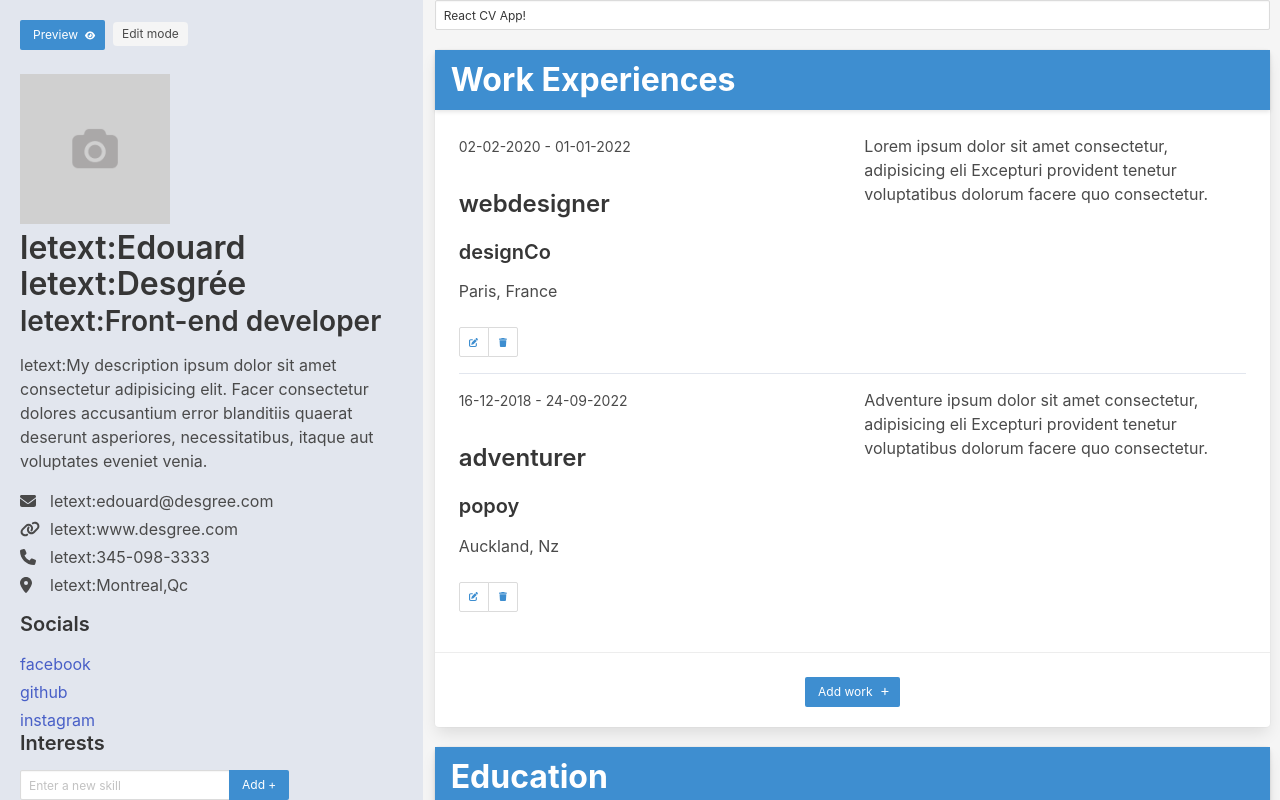
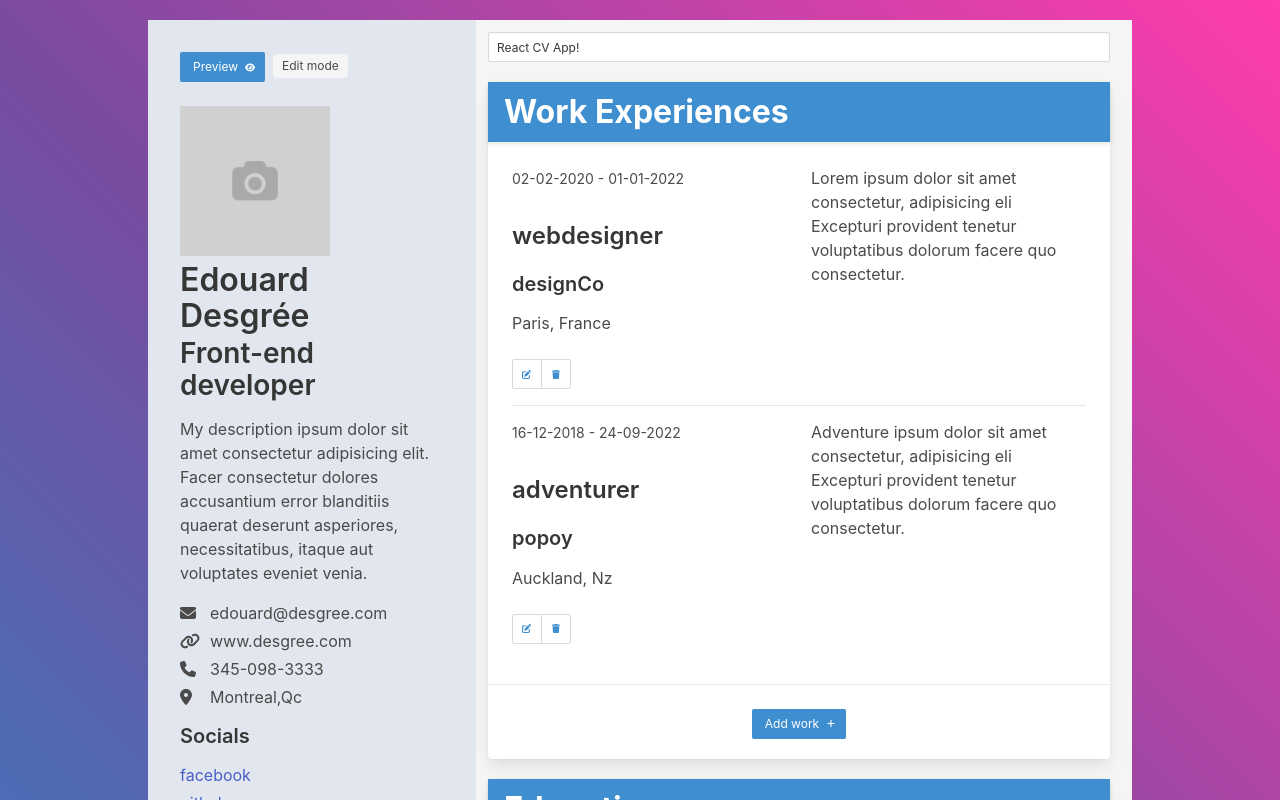
Before and after one commit to edesgree/react-cv-app, a React (Vite) app: page / in a window 1280 px wide. Shown: the top 800 px of the page. Built offline with nearby package versions, Linux system fonts and the light colour scheme.

Commit message:
input form styling

```diff
--- a/src/App.jsx
+++ b/src/App.jsx
@@ -166,7 +166,8 @@ function App() {
     }));
   };
   return (
-    <main className="App columns">
+    <div className=" container is-max-desktop">
+      <main className="app columns">
         <aside className="column is-one-third ">
           <div className="content">
             <div className="block">
@@ -248,6 +249,7 @@ function App() {
           />
         </div>
       </main>
+    </div>
   );
 }
 
--- a/src/assets/styles.scss
+++ b/src/assets/styles.scss
@@ -6,7 +6,8 @@ $green: #94d7a2;
 $pink: #f8bcbc;
 $blue: #3e8ed0;
 $primary: $blue;
-$dark-blue: #293264;
+
+$dark-blue: #334155;
 $dark-white: #f5f7fb;
 $light-blue: #d6dbf5;
 $lighter-blue: #e2e6ee;
@@ -16,7 +17,13 @@ $purple: rgb(147 30 140);
 $cyan: #00ffb8;
 body {
   align-items: center;
-  background: $dark-white;
+  background-color: #ff3cac;
+  background-image: linear-gradient(
+    225deg,
+    #ff3cac 0%,
+    #784ba0 50%,
+    #2b86c5 100%
+  );
 
   display: flex;
   font-family: 'Karla', sans-serif;
@@ -24,7 +31,10 @@ body {
   margin: 0;
   min-height: 100vh;
 }
-
+.app.columns {
+  //border-radius: 20px;
+  margin-top: 20px;
+}
 main {
   background-color: whitesmoke;
 
--- a/src/components/Intro.jsx
+++ b/src/components/Intro.jsx
@@ -1,6 +1,7 @@
 import React from 'react';
 
 import EditableText from './helpers/EditableText';
+import InputEditable from './helpers/InputEditable';
 export default function Intro(props) {
   return (
     <div>
@@ -38,7 +39,6 @@ export default function Intro(props) {
           />
         </h2>
       </header>
-
       <EditableText
         currentEdit={props.currentEdit}
         editableName="userDescription"
--- a/src/components/UserContact.jsx
+++ b/src/components/UserContact.jsx
@@ -14,7 +14,7 @@ export default function UserContact(props) {
           editableTextContent={props.email}
           editableHandleSave={() => props.handleEdit(null)}
           editableHandleEdit={props.handleEdit}
-          inputType="text"
+          inputType="email"
         />
       </li>
       <li>
@@ -26,7 +26,7 @@ export default function UserContact(props) {
           editableTextContent={props.website}
           editableHandleSave={() => props.handleEdit(null)}
           editableHandleEdit={props.handleEdit}
-          inputType="text"
+          inputType="url"
         />
       </li>
       <li>
@@ -38,7 +38,7 @@ export default function UserContact(props) {
           editableTextContent={props.phone}
           editableHandleSave={() => props.handleEdit(null)}
           editableHandleEdit={props.handleEdit}
-          inputType="text"
+          inputType="tel"
         />
       </li>
       <li>
--- a/src/components/helpers/EditableText.jsx
+++ b/src/components/helpers/EditableText.jsx
@@ -14,7 +14,7 @@ export default function EditableText(props) {
         />
       ) : (
         <span className="is-flex is-align-items-center is-gap-5">
-          letext:{props.editableTextContent}
+          {props.editableTextContent}
           <span className="action action-save icon-holder">
             <FontAwesomeIcon
               className=""
--- a/src/components/helpers/InputEditable.jsx
+++ b/src/components/helpers/InputEditable.jsx
@@ -3,7 +3,7 @@ import { FontAwesomeIcon } from '@fortawesome/react-fontawesome';
 import InputField from './InputField';
 import Button from './Button';
 
-export default function Input(props) {
+export default function InputEditable(props) {
   return (
     <div className="field has-addons">
       <div className="control">
--- a/src/components/helpers/InputField.jsx
+++ b/src/components/helpers/InputField.jsx
@@ -1,21 +1,9 @@
 import React from 'react';
 
-export default function Input(props) {
-  if (props.inputType === 'text' || 'date') {
-    return (
-      <div className="control">
-        <input
-          value={props.value}
-          onChange={props.handleChange}
-          name={props.name}
-          type={props.inputType}
-          className="input is-small"
-          placeholder={props.placeholder}
-        />
-      </div>
-    );
-  } else if (props.inputType === 'textarea') {
-    return (
+export default function InputField(props) {
+  console.log('props.inputType', props.inputType);
+  console.log('props.inputname', props.name);
+  return props.inputType === 'textarea' ? (
     <div className="control">
       <textarea
         value={props.value}
@@ -27,8 +15,18 @@ export default function Input(props) {
         className="textarea is-small"
       />
     </div>
+  ) : props.inputType === 'text' || 'date' || 'email' || 'tel' || 'url' ? (
+    <div className="control">
+      <input
+        value={props.value}
+        onChange={props.handleChange}
+        name={props.name}
+        type={props.inputType}
+        className="input is-small"
+        placeholder={props.placeholder}
+      />
+    </div>
+  ) : (
+    'input has no type'
   );
-  } else {
-    return 'input has no type';
 }
-}
--- a/src/main.jsx
+++ b/src/main.jsx
@@ -3,7 +3,6 @@ import ReactDOM from 'react-dom/client';
 import App from './App';
 import './assets/styles.scss';
 import 'bulma/css/bulma.min.css';
-//import 'bulma/bulma.sass';
 
 ReactDOM.createRoot(document.getElementById('root')).render(
   <React.StrictMode>
```
Lines whose indentation alone changed are shown as unchanged.
